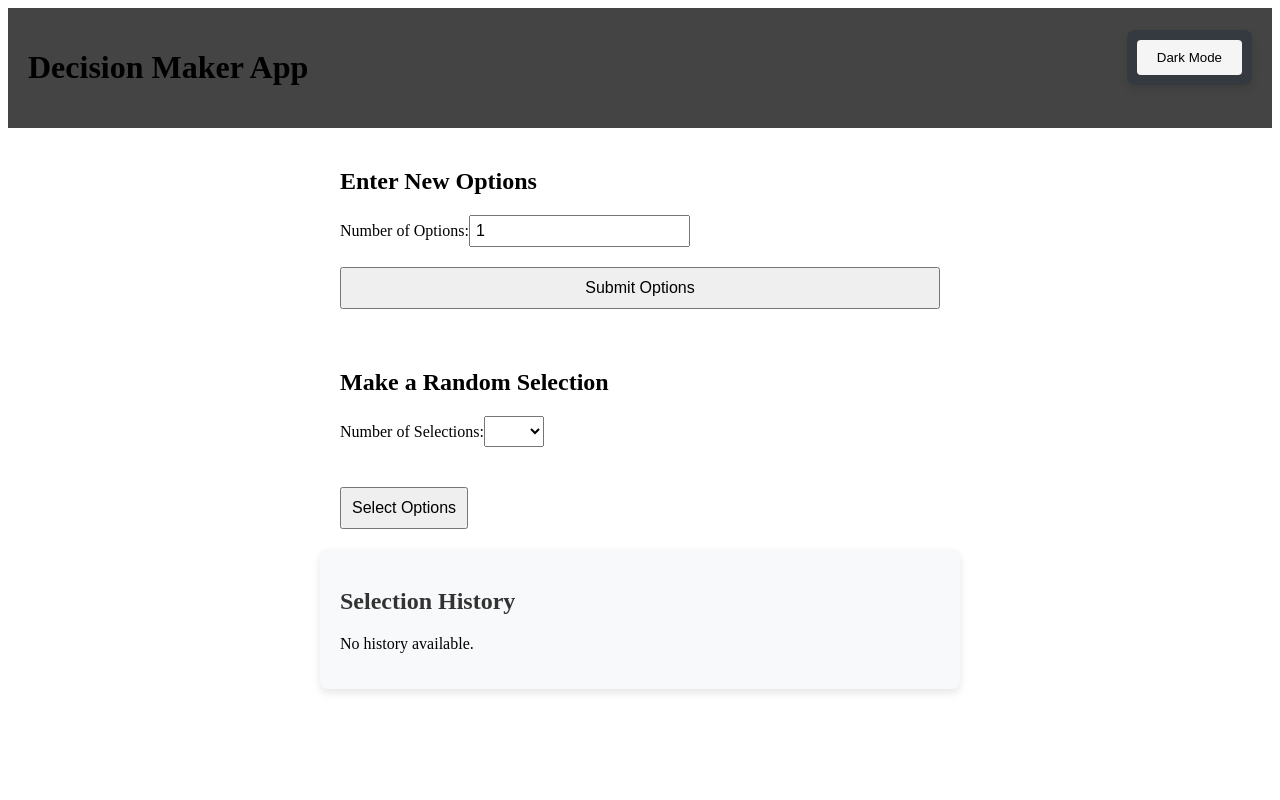
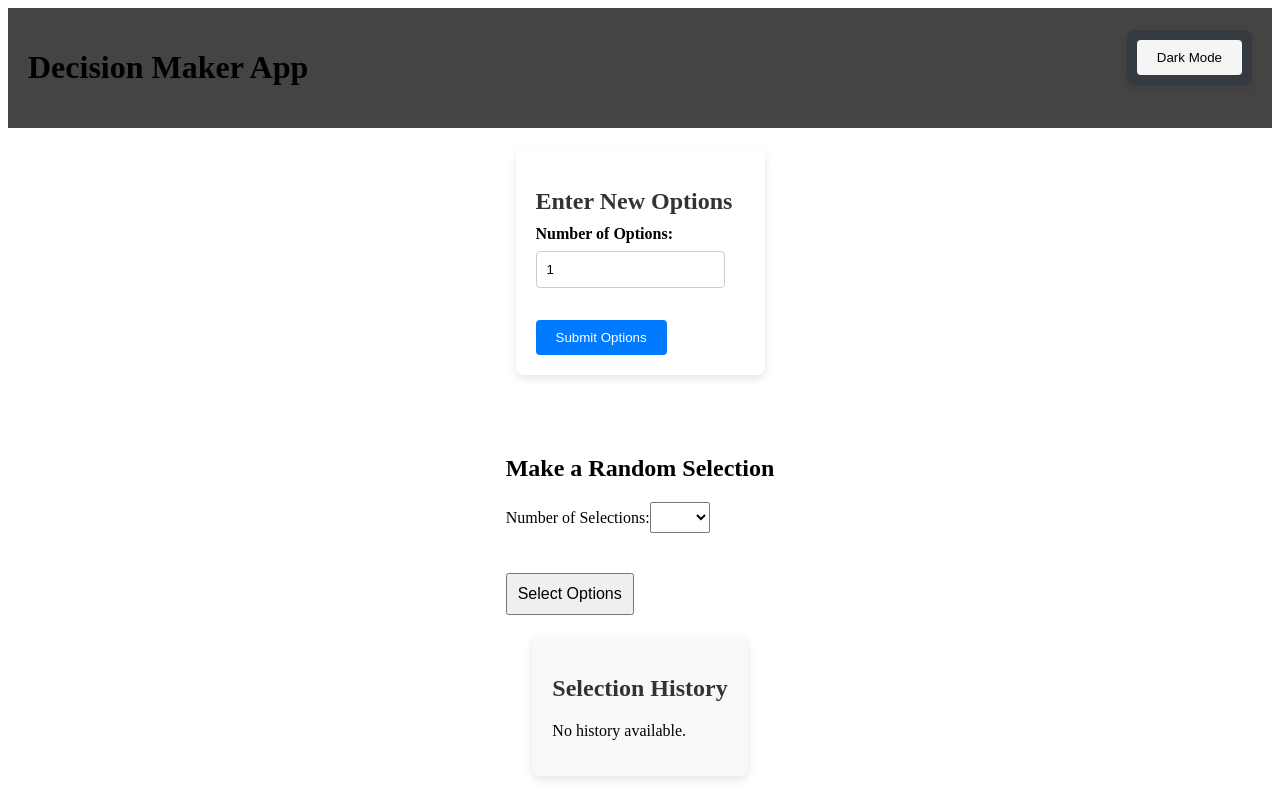
Before and after one commit to oxoROBOTOoxo/decision-maker, a React (Create React App) app: page / in a window 1280 px wide. Built offline with nearby package versions, Linux system fonts and the light colour scheme.

Commit message:
Refactor CSS styles for EnterOptions component

```diff
--- a/src/App.css
+++ b/src/App.css
@@ -15,10 +15,28 @@ main {
   box-sizing: border-box;
 }
 
-.enter-options-container,
-.make-selection-container {
+.content-wrapper {
+  display: flex;
+  flex-direction: column;
+  align-items: center;
+  justify-content: center;
   width: 100%;
-  max-width: 600px;
-  margin: 10px;
-  box-sizing: border-box;
 }
+
+.options-container {
+  display: flex;
+  flex-direction: column;
+  align-items: center;
+  width: 100%;
+  max-width: 800px; /* Adjust the max width to your preference */
+  margin: 0 auto;
+}
+
+.enter-options-container, .make-selection-container {
+  width: 100%;
+  margin-bottom: 20px;
+  background-color: inherit; /* Inherit the background color */
+  padding: 20px;
+  border-radius: 8px;
+  box-shadow: 0 4px 8px rgba(0, 0, 0, 0.1);
+}
--- a/src/App.js
+++ b/src/App.js
@@ -21,14 +21,17 @@ function App() {
 
   return (
     <div className="app-container">
-      <Header toggleTheme={toggleTheme} isDarkMode={isDarkMode} /> {/* Pass the toggleTheme and isDarkMode to Header */}
-      <div className="app-content">
-        <EnterOptions options={options} setOptions={setOptions} isDarkMode={isDarkMode} />
-        <MakeSelection options={options} setHistory={setHistory} /> {/* Pass setHistory as a prop */}
-        <SelectionHistory history={history} /> {/* Pass history to SelectionHistory */}
+      <Header toggleTheme={toggleTheme} isDarkMode={isDarkMode} />
+      <div className="content-wrapper">
+        <div className="options-container">
+          <EnterOptions options={options} setOptions={setOptions} isDarkMode={isDarkMode} />
+          <MakeSelection options={options} setHistory={setHistory} />
+        </div>
+        <SelectionHistory history={history} />
       </div>
     </div>
   );
+
 }
 
 export default App;
--- a/src/components/EnterOptions.css
+++ b/src/components/EnterOptions.css
@@ -1,12 +1,15 @@
-/* EnterOptions.css */
+/* Light Mode Styles */
 .enter-options-container {
   background-color: #f8f9fa;
   padding: 20px;
   border-radius: 8px;
   box-shadow: 0 4px 8px rgba(0, 0, 0, 0.1);
-    width: 100%;
+  width: 90%;
+  max-width: 1000px; /* Adjust this value as needed */
   box-sizing: border-box;
+  margin: 0 auto; /* Centers the section horizontally */
 }
+
 
 .enter-options-container h2 {
   color: #333;
@@ -20,13 +23,15 @@
 }
 
 .enter-options-container input {
-    width: calc(100% - 130px);
+  width: calc(100% - 20px);
   padding: 10px;
   margin-right: 10px;
   margin-bottom: 12px;
   border-radius: 4px;
   border: 1px solid #ccc;
   box-sizing: border-box;
+  background-color: #fff;
+  color: #000;
 }
 
 .enter-options-container button {
@@ -41,3 +46,31 @@
 .enter-options-container button:hover {
   background-color: #0056b3;
 }
+
+/* Dark Mode Styles */
+.enter-options-container.dark-mode {
+  background-color: #333;
+}
+
+.enter-options-container.dark-mode h2 {
+  color: #fff;
+}
+
+.enter-options-container.dark-mode label {
+  color: #ccc;
+}
+
+.enter-options-container.dark-mode input {
+  background-color: #555;
+  color: #fff;
+  border: 1px solid #777;
+}
+
+.enter-options-container.dark-mode button {
+  background-color: #444;
+  color: #fff;
+}
+
+.enter-options-container.dark-mode button:hover {
+  background-color: #222;
+}
--- a/src/components/EnterOptions.js
+++ b/src/components/EnterOptions.js
@@ -1,5 +1,6 @@
 import React, { useState } from 'react';
 import OptionItem from './OptionItem';
+import './EnterOptions.css';
 import { useNavigate } from 'react-router-dom';
 
 const EnterOptions = ({ options = [], setOptions, isDarkMode }) => {
@@ -20,7 +21,7 @@ const EnterOptions = ({ options = [], setOptions, isDarkMode }) => {
 
   const handleSubmit = (e) => {
     e.preventDefault();
-    const filledOptions = options.filter(option => option.trim() !== '');
+    const filledOptions = options.filter(option => typeof option === 'string' && option.trim() !== '');
     if (filledOptions.length === 0) {
       alert('Please enter at least one valid option.');
       return;
@@ -30,22 +31,20 @@ const EnterOptions = ({ options = [], setOptions, isDarkMode }) => {
     navigate('/');
   };
 
+
   return (
-    <div style={{
-      ...styles.container,
-      backgroundColor: isDarkMode ? '#333' : '#fff',
-      color: isDarkMode ? '#fff' : '#000'
-    }}>
+    <div className="container">
+      <div className={`enter-options-container ${isDarkMode ? 'dark-mode' : ''}`}>
         <h2>Enter New Options</h2>
-      <form onSubmit={handleSubmit} style={styles.form}>
-        <div style={styles.inputGroup}>
+        <form onSubmit={handleSubmit}>
+          <div style={{ marginBottom: '20px' }}>
             <label>Number of Options:</label>
             <input
               type="number"
               value={numOptions}
               onChange={handleNumOptionsChange}
               min="1"
-            style={styles.input}
+              className={isDarkMode ? 'dark-input' : ''}
             />
           </div>
           {options.map((option, index) => (
@@ -53,37 +52,15 @@ const EnterOptions = ({ options = [], setOptions, isDarkMode }) => {
               key={index}
               index={index}
               value={option}
-            onChange={handleOptionChange}
+              onChange={(value) => handleOptionChange(index, value)}
+              isDarkMode={isDarkMode}
             />
           ))}
-        <button type="submit" style={styles.submitButton}>Submit Options</button>
+          <button type="submit">Submit Options</button>
         </form>
+      </div>
     </div>
   );
 };
 
-const styles = {
-  container: {
-    padding: '20px',
-    maxWidth: '600px',
-    margin: '0 auto',
-  },
-  form: {
-    display: 'flex',
-    flexDirection: 'column',
-  },
-  inputGroup: {
-    marginBottom: '20px',
-  },
-  input: {
-    padding: '5px',
-    fontSize: '16px',
-  },
-  submitButton: {
-    padding: '10px',
-    fontSize: '16px',
-    cursor: 'pointer',
-  },
-};
-
 export default EnterOptions;
--- a/src/components/OptionItem.js
+++ b/src/components/OptionItem.js
@@ -1,32 +1,16 @@
 // src/components/OptionItem.js
 import React from 'react';
 
-const OptionItem = ({ index, value, onChange }) => {
-  return (
-    <div style={styles.container}>
+const OptionItem = ({ index, value, onChange, isDarkMode }) => (
+  <div>
     <label>Option {index + 1}:</label>
     <input
       type="text"
       value={value}
-        onChange={(e) => onChange(index, e.target.value)}
-        style={styles.input}
-        required
+      onChange={(e) => onChange(e.target.value)}
+      className={isDarkMode ? 'dark-input' : ''}
     />
   </div>
 );
-};
-
-const styles = {
-  container: {
-    marginBottom: '10px',
-    display: 'flex',
-    alignItems: 'center'
-  },
-  input: {
-    marginLeft: '10px',
-    padding: '5px',
-    flex: '1'
-  }
-};
 
 export default OptionItem;
```
Lines whose indentation alone changed are shown as unchanged.
